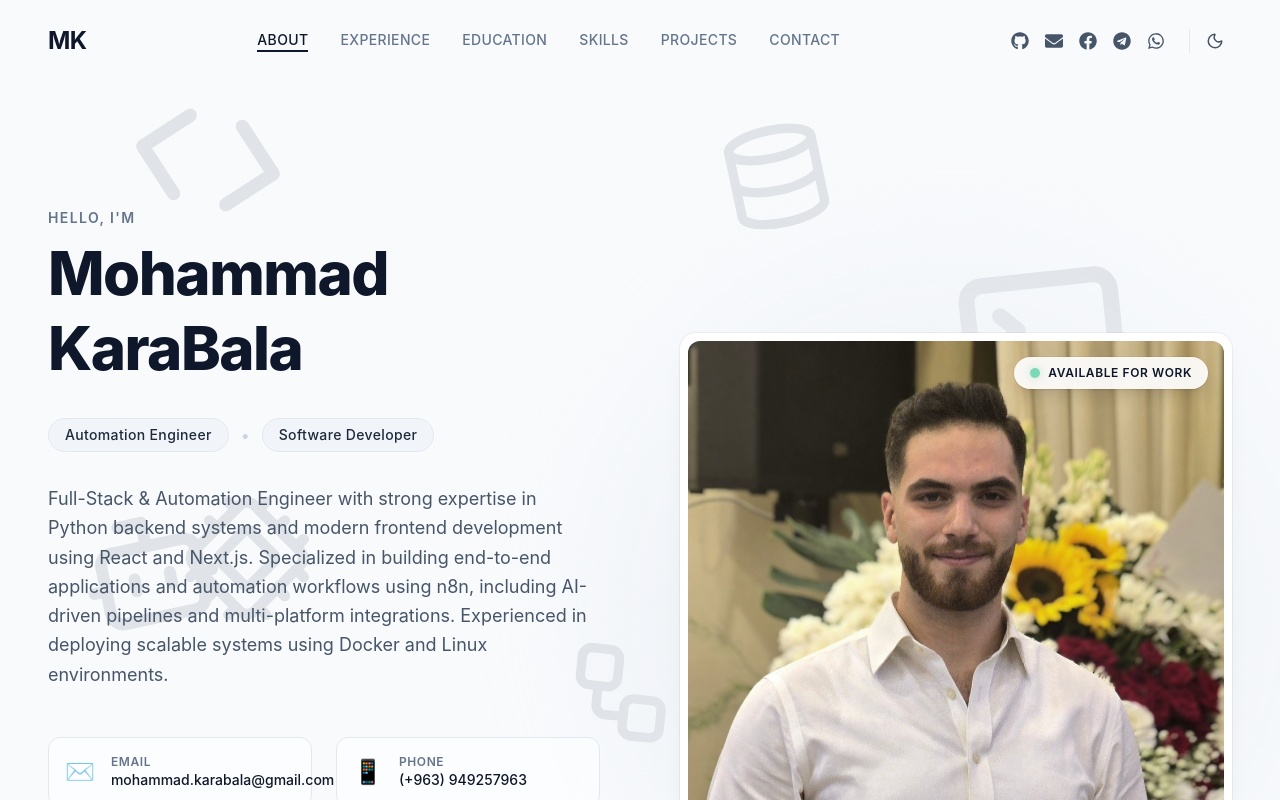
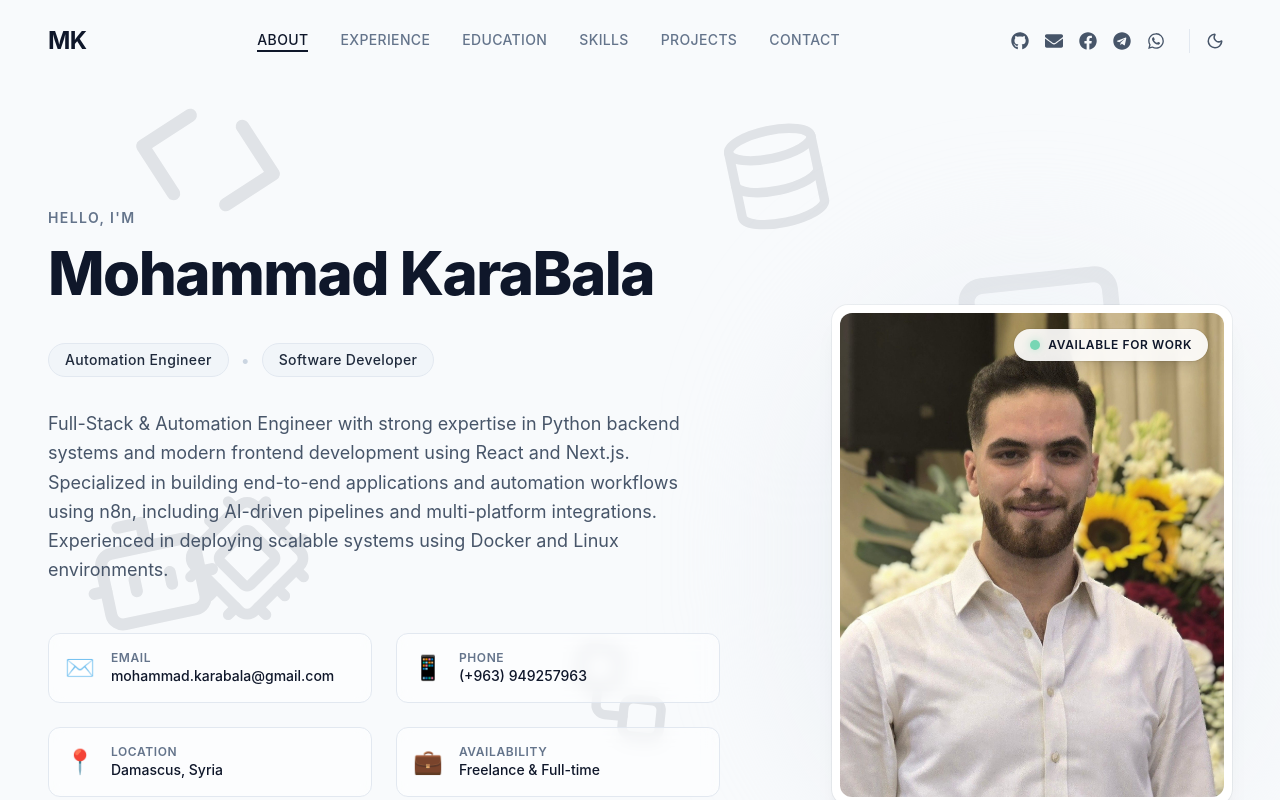
Before and after one commit to KaraBala10/karabala-portfolio, a React (Vite) app in the folder portfolio/: page / in a window 1280 px wide. Shown: the top 800 px of the page. Built offline with nearby package versions, Linux system fonts and the light colour scheme.

Commit message:
refactor: update About component layout for improved responsiveness and visual consistency

```diff
--- a/portfolio/src/components/About.tsx
+++ b/portfolio/src/components/About.tsx
@@ -117,8 +117,8 @@ const About = () => {
           </div>
 
           {/* Image Section */}
-          <div className="flex-1 order-1 lg:order-2 w-full max-w-md lg:max-w-none mx-auto relative">
-            <div className="relative z-10 p-2 rounded-2xl bg-white dark:bg-formal-800 shadow-xl shadow-formal-900/5 dark:shadow-black/20 ring-1 ring-formal-900/5 dark:ring-formal-50/5 aspect-[4/5] sm:aspect-auto overflow-hidden">
+          <div className="flex-shrink-0 order-1 lg:order-2 w-full max-w-[280px] sm:max-w-[320px] lg:max-w-[380px] xl:max-w-[400px] mx-auto relative">
+            <div className="relative z-10 p-2 rounded-2xl bg-white dark:bg-formal-800 shadow-xl shadow-formal-900/5 dark:shadow-black/20 ring-1 ring-formal-900/5 dark:ring-formal-50/5 aspect-[4/5] overflow-hidden">
               <img
                 src={developerImage}
                 alt="Mohammad KaraBala"
```
